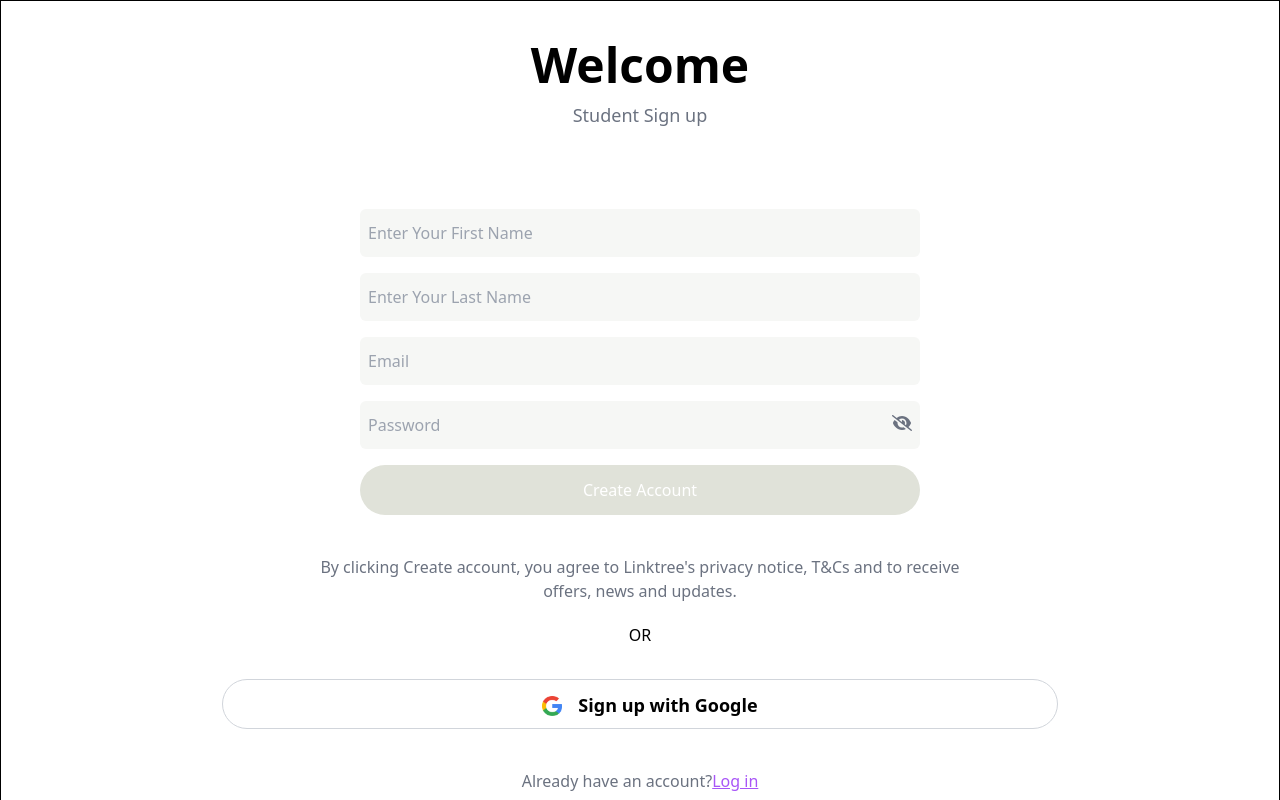
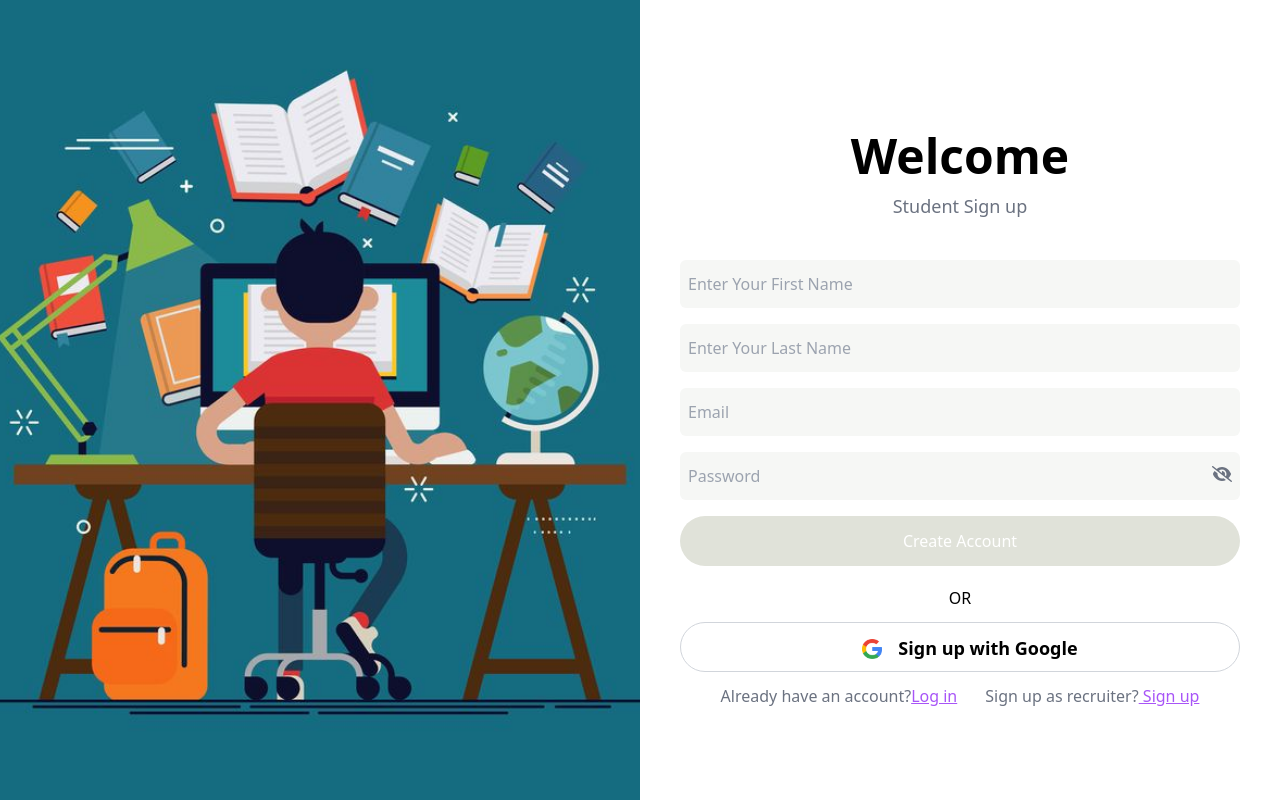
Before and after one commit to ai4sees/internshub, a React (Create React App) app in the folder client/: page /student/signup in a window 1280 px wide. Shown: the top 800 px of the page. Built offline with nearby package versions, Linux system fonts and the light colour scheme.

Commit message:
UI changed for login/signup

```diff
--- a/client/src/components/student/Profile.jsx
+++ b/client/src/components/student/Profile.jsx
@@ -6,10 +6,6 @@
 import Spinner from '../common/Spinner'
 import WorkExp from './WorkExp'
 import Certificates from './Certificates'
-import PersonalProjects from './PersonalProjects'
-import Skills from './Skills'
-import PortfolioLinks from './Portfolio'
-import Portfolio from './Portfolio'
 
 const Profile = () => {
 
@@ -53,15 +49,6 @@
         <section className="mb-8">
           <Certificates />
         </section>
-        <section className="mb-8">
-          <PersonalProjects />
-        </section>
-        <section className="mb-8">
-          <Skills />
-        </section>
-        <section className="mb-8">
-          <Portfolio />
-        </section>
       </div>
     )
   );
--- a/client/src/components/student/auth/Login.jsx
+++ b/client/src/components/student/auth/Login.jsx
@@ -1,15 +1,16 @@
-import React, { useState,useEffect } from 'react'
+import React, { useState, useEffect } from 'react'
 
 import { Link } from 'react-router-dom'
 
 import { FontAwesomeIcon } from "@fortawesome/react-fontawesome";
 import { faEye as EyeIcon, faEyeSlash as EyeSlashIcon, faEye, faEyeSlash } from "@fortawesome/free-solid-svg-icons";
 import google_pic from '../../../images/google_pic.png'
+import login_bg from '../../../images/login_bg.jpeg'
 import axios from 'axios';
-import { useNavigate,useParams } from 'react-router-dom';
+import { useNavigate, useParams } from 'react-router-dom';
 import getUserIdFromToken from "./authUtils"
-import {auth,provider} from '../../common/firebaseConfig'
-import {signInWithPopup} from 'firebase/auth'
+import { auth, provider } from '../../common/firebaseConfig'
+import { signInWithPopup } from 'firebase/auth'
 import { ToastContainer, toast } from 'react-toastify';
 import 'react-toastify/dist/ReactToastify.css';
 import { useStudent } from '../context/studentContext';
@@ -21,8 +22,8 @@
   const [email, setEmail] = useState('');
   const [password, setPassword] = useState('');
   const navigate = useNavigate();
-  const userId=getUserIdFromToken();
-  const {login}=useStudent();
+  const userId = getUserIdFromToken();
+  const { login } = useStudent();
 
   useEffect(() => {
     const token = localStorage.getItem('token');
@@ -31,7 +32,7 @@
       navigate(`/student/dashboard/${userId}`);
       return;
     }
-  }, [navigate,userId]);
+  }, [navigate, userId]);
 
 
 
@@ -52,7 +53,7 @@
       console.log(response.data.message);
       localStorage.setItem('token', response.data.token);
       login();
-      const userId= getUserIdFromToken();
+      const userId = getUserIdFromToken();
       navigate(`/student/dashboard/${userId}`);
     } catch (error) {
       // Handle error
@@ -65,7 +66,7 @@
   const isFormValid = email.trim() !== '' && password.trim() !== '';
 
 
-  const handleGoogleClick=async(e)=>{
+  const handleGoogleClick = async (e) => {
     e.preventDefault();
     try {
       const result = await signInWithPopup(auth, provider);
@@ -82,10 +83,10 @@
 
       if (response.data.success) {
         toast.success('Google login successful!');
-        const token=response.data.token;
-        localStorage.setItem('token',token);
+        const token = response.data.token;
+        localStorage.setItem('token', token);
         login();
-        const userId=  getUserIdFromToken();
+        const userId = getUserIdFromToken();
         navigate(`/student/dashboard/${userId}`);
       } else {
         toast.error('Error handling Google sign-in on the server');
@@ -99,11 +100,15 @@
 
   return (
     <div className='flex min-h-screen'>
-      <div className='w-full'>
+      <div className='relative w-1/2'>
+      <img src={login_bg} alt="" className='w-full h-screen'/>
+      {/* <p className='absolute flex inset-0 justify-center items-center text-white text-6xl font-bold '>Welcome back !</p> */}
+      </div>
+      <div className='w-1/2'>
 
 
-        <div className='text-center  mt-10'>
-          <p className='text-5xl font-extrabold mb-6'>Welcome back!</p>
+        <div className='text-center  mt-[70px]'>
+          <p className='text-5xl font-extrabold mb-6'>Login</p>
           <p className='text-gray-500 text-lg'>Student Login.
 
           </p>
@@ -196,10 +201,11 @@
         </div>
 
         <div className='mt-[30px] text-center'>
-            <span className='text-gray-500 '>login as recruiter </span>
-            <Link to='/recruiter/login'><span className='text-purple-500 underline'>login</span></Link>
-          </div>
+          <span className='text-gray-500 '>login as recruiter </span>
+          <Link to='/recruiter/login'><span className='text-purple-500 underline'>login</span></Link>
+        </div>
       </div>
+
 
     </div>
   )
--- a/client/src/components/student/auth/Signup.jsx
+++ b/client/src/components/student/auth/Signup.jsx
@@ -11,6 +11,7 @@
 import {toast } from 'react-toastify';
 import 'react-toastify/dist/ReactToastify.css';
 import { useStudent } from '../context/studentContext';
+import login_bg from '../../../images/login_bg.jpeg'
 function Signup() {
 
   const [showPassword, setShowPassword] = useState(false);
@@ -115,7 +116,10 @@
 
   return (
     <div className='flex min-h-screen'>
-      <div className='w-full border border-black flex flex-col items-center justify-center '>
+      <div className='relative w-1/2 h-auto '>
+      <img src={login_bg} alt="" className=' absolute inset-0 w-full h-full object-cover'/>
+      </div>
+      <div className='w-1/2  flex flex-col items-center justify-center '>
 
         <div className='flex flex-col items-center'>
           <p className='text-5xl font-extrabold mb-3 mt-10'>Welcome</p>
@@ -125,7 +129,7 @@
 
           {/* form starts from here */}
 
-          <div className="flex justify-center items-center mt-[80px] w-full " >
+          <div className="flex justify-center items-center mt-[40px] w-full " >
             <form onSubmit={handleSubmit} className="space-y-4 mx-auto">
               <div className='flex flex-col items-center'>
                 <input type="text"
@@ -234,15 +238,15 @@
 
           </div>
 
-          <div className='w-[80%] mx-auto mt-[40px]'>
+          {/* <div className='w-[80%] mx-auto mt-[40px]'>
             <p className='text-center text-gray-500'>
               By clicking Create account, you agree to Linktree's privacy notice, T&Cs and to receive offers, news and updates.
             </p>
-          </div>
+          </div> */}
 
           <p className='mt-5 text-center'>OR</p>
 
-          <div className='w-full mt-8 space-y-3'>
+          <div className='w-full mt-3 space-y-3'>
 
           <button onClick={handleGoogleClick}
             className='w-full mx-auto py-2 border border-gray-300 h-[50px] text-black text-[18px] rounded-full font-semibold'
@@ -262,15 +266,16 @@
           </button> */}
           </div>
 
-
-          <div className='mt-10 mb-[50px] text-center'>
+          <div className='flex justify-center items-center space-x-7 mt-3'>
+          <div className='  flex '>
             <span className='text-gray-500 '>Already have an account?</span>
             <Link to='/student/login'><span className='text-purple-500 underline'>Log in</span></Link>
           </div>
 
-          <div className='mt-3 mb-[100px] text-center'>
+          <div className=' flex items-center'>
             <span className='text-gray-500 '>Sign up as recruiter?</span>
             <Link to='/recruiter/signup'><span className='text-purple-500 underline'>&nbsp;Sign up</span></Link>
+          </div>
           </div>
 
 
```
Also changed, not shown: client/src/images/login_bg.jpeg (added).
